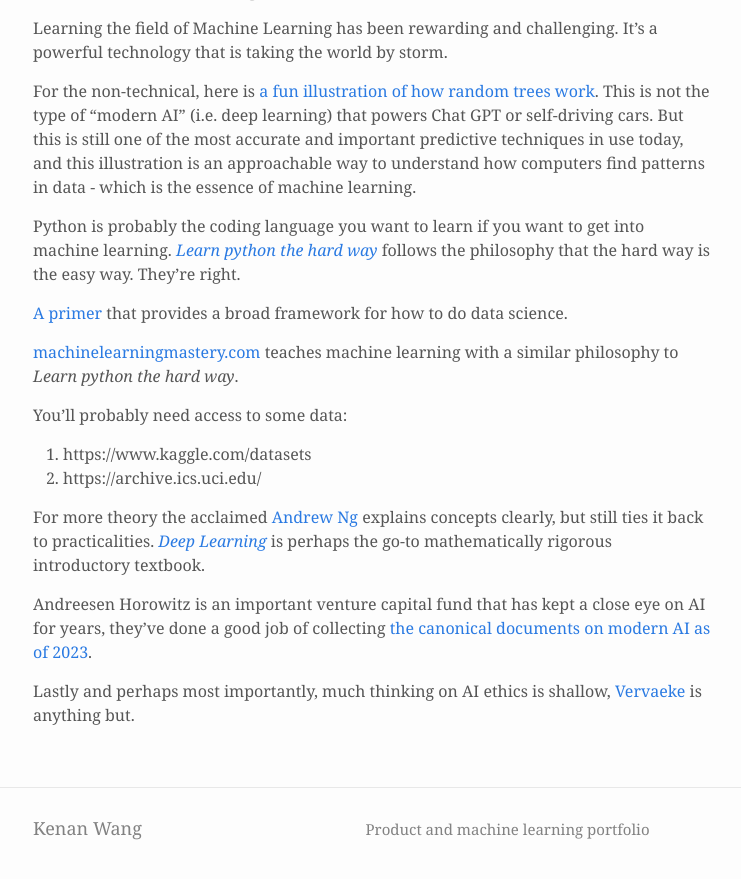
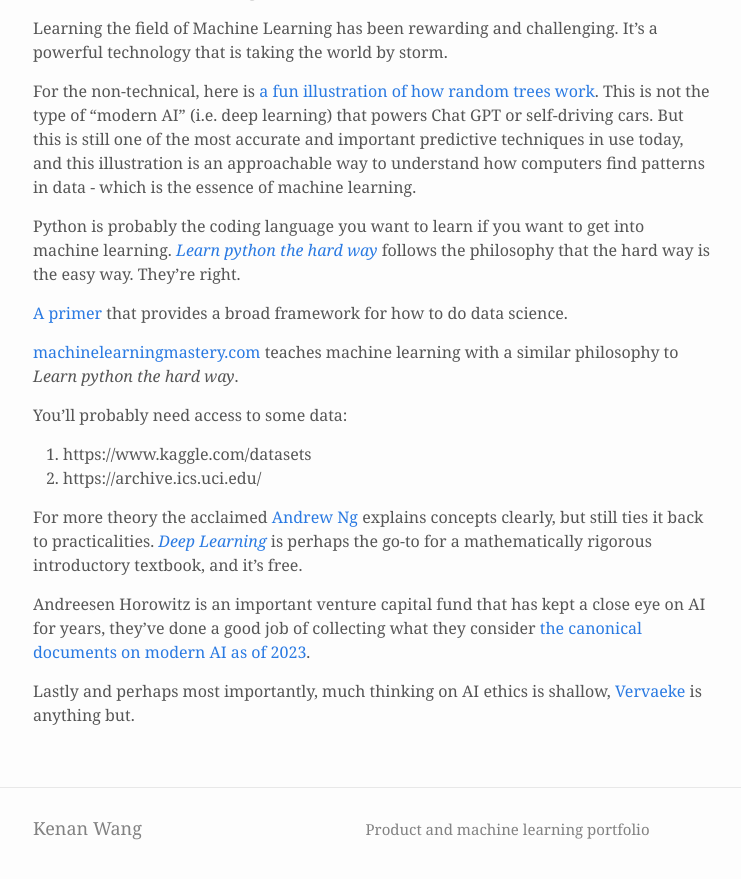
Before and after one commit to kenanwang/username.github.io, a Jekyll site: the page built from resources.md, in a window 1280 px wide and 900 px high, scrolled down 1032 px. Shown: the top 879 px of the window, without its empty margins (267-1008 px from the left). Built offline with Jekyll 4.4.1, drawn with Linux system fonts in a browser that asks for light colours; nearby versions of some CDN libraries.

Commit message:
Update resources.md

```diff
--- a/resources.md
+++ b/resources.md
@@ -48,8 +48,8 @@ You'll probably need access to some data:
 1. https://www.kaggle.com/datasets
 2. https://archive.ics.uci.edu/
 
-For more theory the acclaimed [Andrew Ng](https://www.deeplearning.ai/) explains concepts clearly, but still ties it back to practicalities. [*Deep Learning*](https://www.deeplearningbook.org/) is perhaps the go-to mathematically rigorous introductory textbook.
+For more theory the acclaimed [Andrew Ng](https://www.deeplearning.ai/) explains concepts clearly, but still ties it back to practicalities. [*Deep Learning*](https://www.deeplearningbook.org/) is perhaps the go-to for a mathematically rigorous introductory textbook, and it's free.
 
-Andreesen Horowitz is an important venture capital fund that has kept a close eye on AI for years, they've done a good job of collecting [the canonical documents on modern AI as of 2023](https://a16z.com/ai-canon/).
+Andreesen Horowitz is an important venture capital fund that has kept a close eye on AI for years, they've done a good job of collecting what they consider [the canonical documents on modern AI as of 2023](https://a16z.com/ai-canon/).
 
 Lastly and perhaps most importantly, much thinking on AI ethics is shallow, [Vervaeke](https://a.co/d/74PrAf2) is anything but.
```
